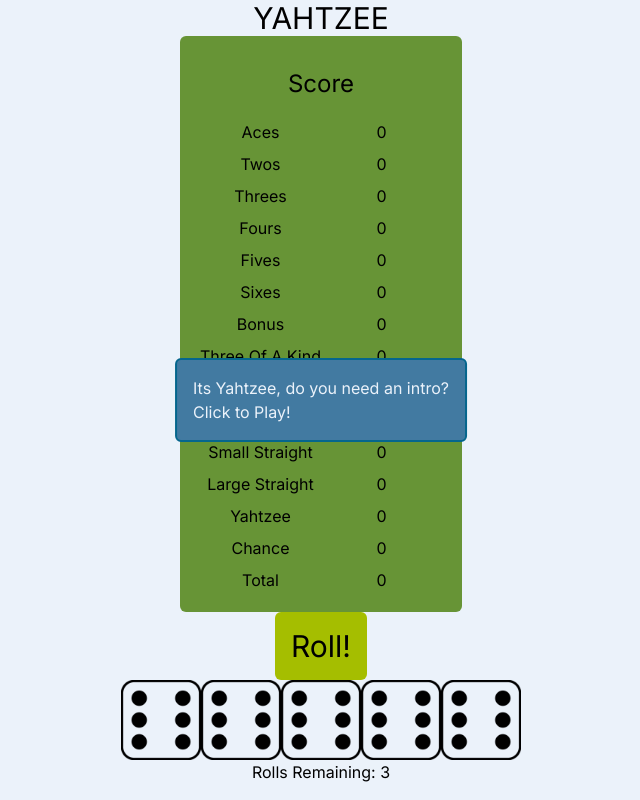
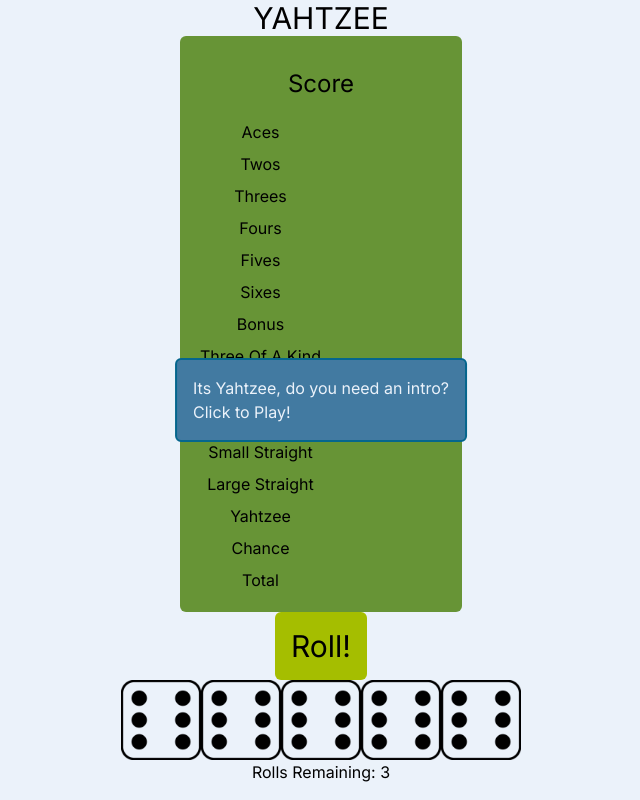
Before and after one commit to Joe-Fuller/yahtzee, a Next.js app: page / in a window 1280 px wide. Shown: the whole page, without its empty margins (319-959 px from the left). Built offline with nearby package versions, Linux system fonts and the light colour scheme.

Commit message:
update scoreboard css (its p good)

```diff
--- a/app/page.js
+++ b/app/page.js
@@ -28,6 +28,23 @@ export default function Home() {
   const [locked, setLocked] = useState([false, false, false, false, false]);
   const [started, setStarted] = useState(false);
   const [scored, setScored] = useState(false);
+  const [beenScored, setBeenScored] = useState({
+    aces: false,
+    twos: false,
+    threes: false,
+    fours: false,
+    fives: false,
+    sixes: false,
+    bonus: false,
+    threeOfAKind: false,
+    fourOfAKind: false,
+    fullHouse: false,
+    smallStraight: false,
+    largeStraight: false,
+    yahtzee: false,
+    chance: false,
+    total: false,
+  });
 
   return (
     <main>
@@ -42,6 +59,8 @@ export default function Home() {
         started={started}
         scored={scored}
         setScored={setScored}
+        beenScored={beenScored}
+        setBeenScored={setBeenScored}
       ></Scorecard>
       <DiceManager
         dice={dice}
--- a/components/category.js
+++ b/components/category.js
@@ -1,4 +1,4 @@
-export default function Category({ name, score, scoreCategory }) {
+export default function Category({ name, score, scoreCategory, beenScored }) {
   function title(word) {
     let output = word.slice(0, 1).toUpperCase();
     for (let i = 1; i < word.length - 1; i++) {
@@ -17,9 +17,13 @@ export default function Category({ name, score, scoreCategory }) {
       <p
         onClick={scoreCategory}
         id={name}
-        className="text-center hover:bg-lightGreen cursor-pointer"
+        className={
+          beenScored[name]
+            ? "text-center"
+            : "text-center hover:bg-lightGreen cursor-pointer"
+        }
       >
-        {score}
+        {beenScored[name] ? score : ""}
       </p>
     </div>
   );
--- a/components/scorecard.js
+++ b/components/scorecard.js
@@ -9,6 +9,8 @@ export default function Scorecard({
   started,
   scored,
   setScored,
+  beenScored,
+  setBeenScored,
 }) {
   function scoreCategory(event) {
     // dont let them score the starting dice
@@ -153,7 +155,7 @@ export default function Scorecard({
           break;
         case "yahtzee":
           let sum = dice.reduce((prev, curr) => {
-            prev + curr;
+            return prev + curr;
           });
           if (sum === 5 * dice[0]) {
             score = 50;
@@ -172,6 +174,7 @@ export default function Scorecard({
       setRollsRemaining(3);
       setLocked([false, false, false, false, false]);
       setScored(true);
+      beenScored[category] = true;
     }
   }
 
@@ -186,6 +189,7 @@ export default function Scorecard({
               score={scorecard[name]}
               key={name}
               scoreCategory={scoreCategory}
+              beenScored={beenScored}
             ></Category>
           );
         })}
--- a/tailwind.config.js
+++ b/tailwind.config.js
@@ -18,6 +18,7 @@ module.exports = {
         offWhite: "rgb(235, 242, 250)",
         darkGreen: "rgb(103, 148, 54)",
         lightGreen: "rgb(165, 190, 0)",
+        darkerGreen: "rgb(62,89,33)",
       },
     },
   },
```
Also changed, not shown: components/dice.js (+1 -1 lines).
